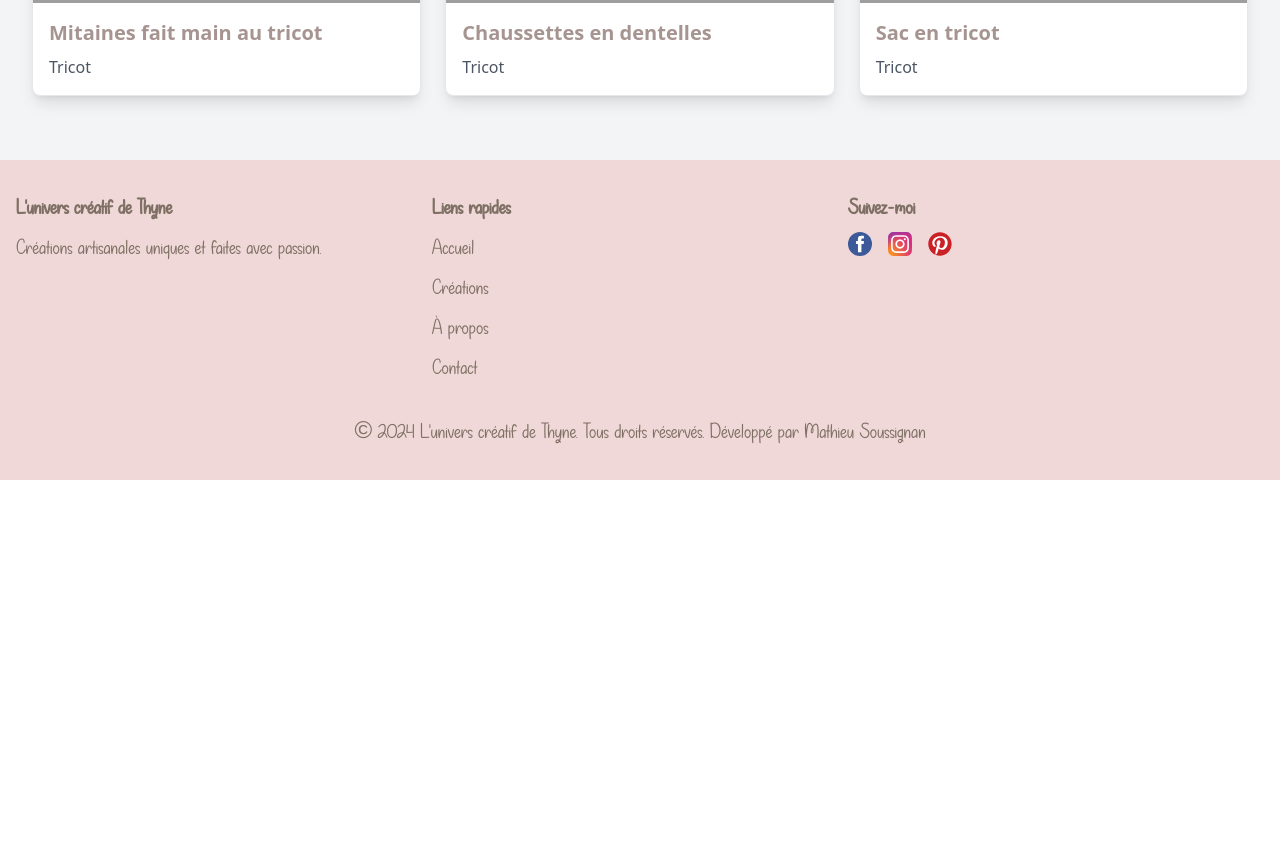
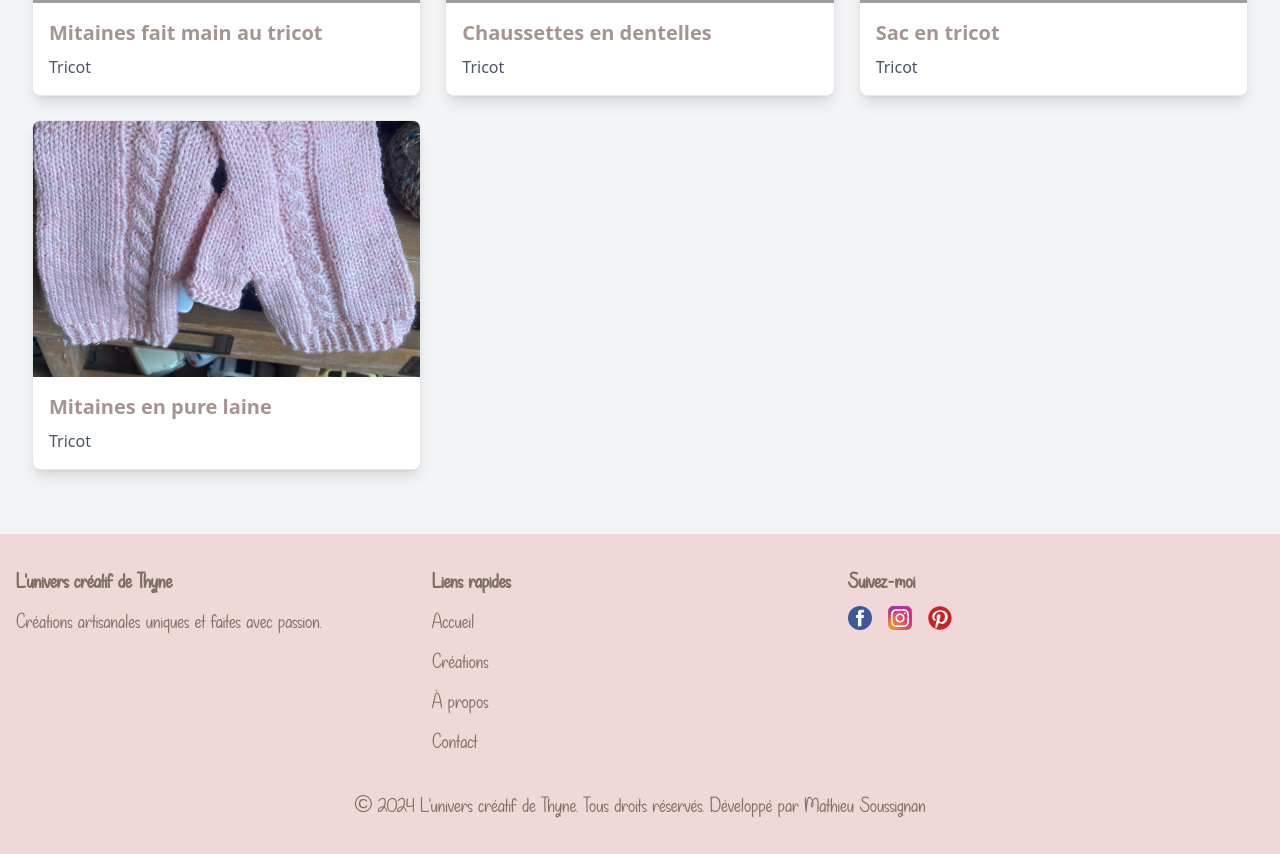
Before and after one commit to Mathieu-Soussignan/les_creations_de_thynes, a React (Vite) app: page /creations in a window 1280 px wide. Shown: the part 820-1674 px from the top of the page. Before the commit the page ends 1300 px from the top, so only its background shows below. Built offline with nearby package versions, Linux system fonts and the light colour scheme; grey boxes are pictures that could not be loaded.

Commit message:
Ajout création dans le fichier Creations.jsx

```diff
--- a/src/pages/Creations.jsx
+++ b/src/pages/Creations.jsx
@@ -5,6 +5,7 @@ import photo3 from '../assets/img/photo-3.jpg';
 import photo4 from '../assets/img/photo-4.jpg';
 import photo5 from '../assets/img/photo-5.jpg';
 import photo6 from '../assets/img/photo-6.jpg';
+import photo7 from '../assets/img/photo-7.jpg';
 
 // Liste des créations avec description ajoutée
 const creations = [
@@ -14,6 +15,7 @@ const creations = [
   { id: 4, name: 'Mitaines fait main au tricot', category: 'Tricot', image: photo4, description: 'Mitaines fait main au tricot, avec un fil fin et fil mohair tricoté ensemble, pour les journées d\'hiver qui arrivent très vite.' },
   { id: 5, name: 'Chaussettes en dentelles', category: 'Tricot', image: photo5, description: 'Chaussettes en dentelles, taille 36, mais bien entendu réalisables dans toutes les tailles et toutes les couleurs.' },
   { id: 6, name: 'Sac en tricot', category: 'Tricot', image: photo6, description: 'Mon coup de cœur, un sac à crochets tricoté à la main.' },
+  { id: 6, name: 'Mitaines en pure laine', category: 'Tricot', image: photo7, description: 'Jolies mitaines en pure laine pour mettre les mains au chaud cet hiver, fait main bien sûr 🙂' },
 ];
 
 const Creations = () => {
```
Also changed, not shown: src/assets/img/photo-7.jpg (added).
